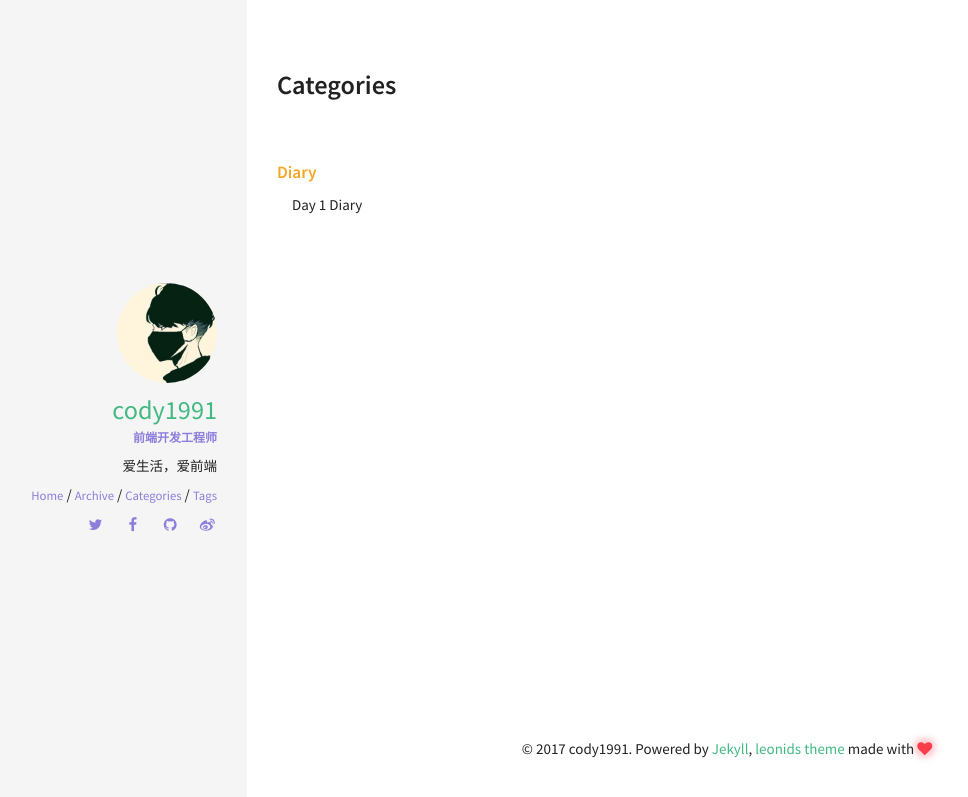
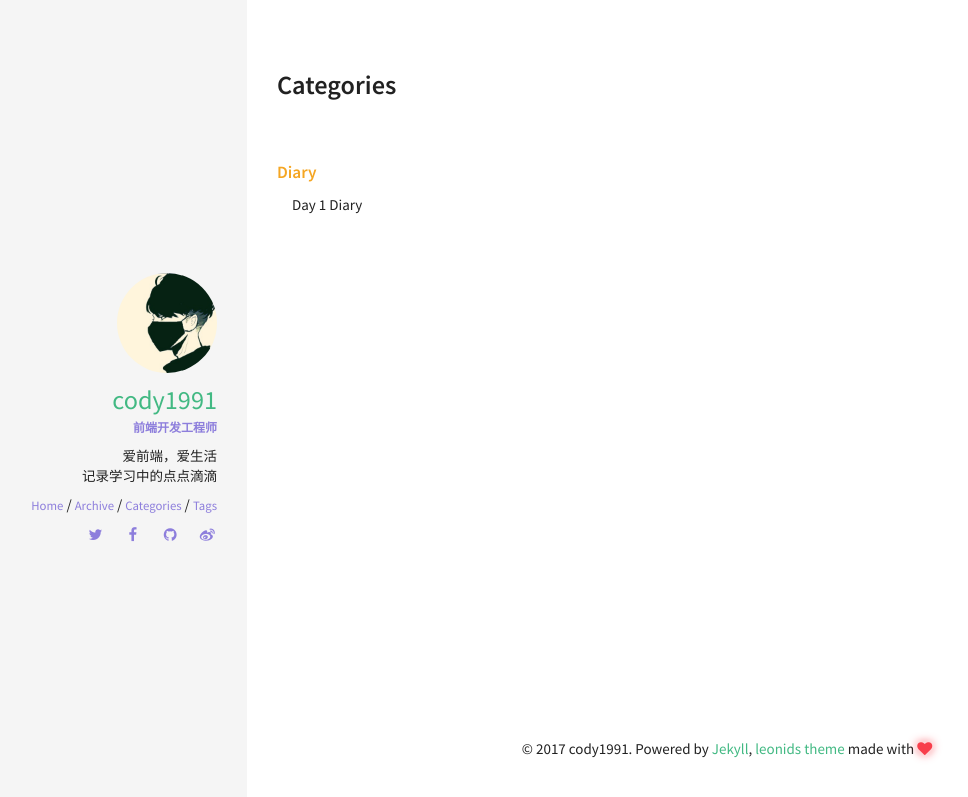
Before and after one commit to guoao2016/diary, a Jekyll site: the page built from categories/index.html, in a window 1280 px wide. Shown: the top 797 px of the page, without its empty margins (73-1041 px from the left). Built offline with Jekyll 4.4.1, drawn with Linux system fonts in a browser that asks for light colours.

```diff
--- a/_config.yml
+++ b/_config.yml
@@ -36,7 +36,7 @@ owner:
   name: cody1991
   avatar: avatar.png
   job: "前端开发工程师"
-  bio: "爱生活，爱前端"
+  bio: "爱前端，爱生活<br/>记录学习中的点点滴滴"
   email:
   disqus-shortname: cody1991
   twitter: cody19910828
```
